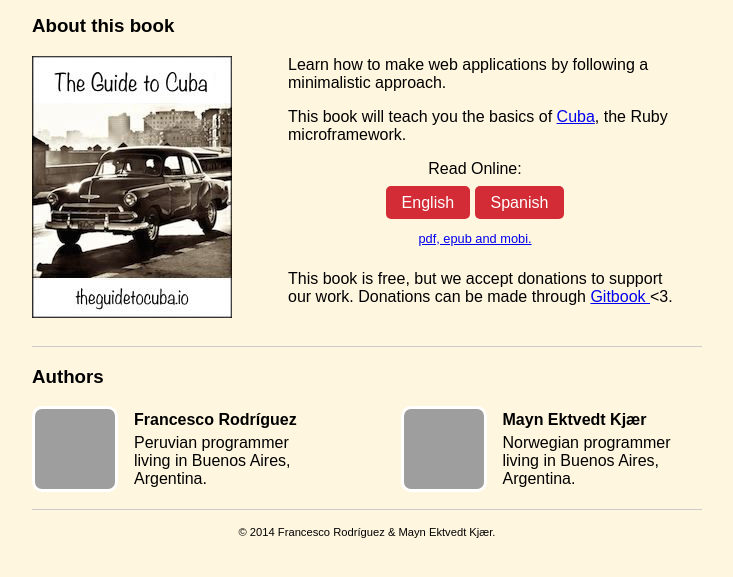
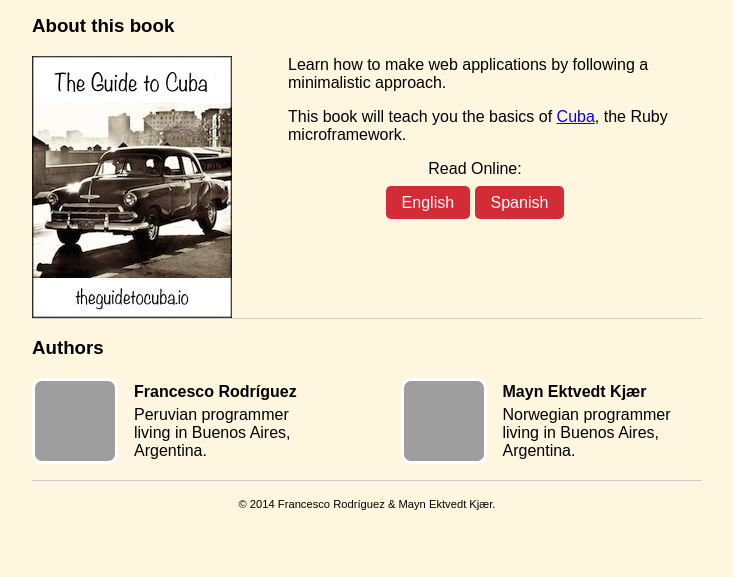
Before and after one commit to wacko/theguidetocuba, a plain HTML site: page index.html in a window 1280 px wide. Shown: the part 65-642 px from the top of the page, without its empty margins (273-1006 px from the left). Drawn offline with Linux system fonts and the light colour scheme; grey boxes are pictures that could not be loaded; a web font is replaced by a local one.

Commit message:
Add files to gh-pages

```diff
--- a/index.html
+++ b/index.html
@@ -37,22 +37,10 @@
 
       <section id="read">
         <p>Read Online:</p>
-        <a href="http://online.theguidetocuba.io/en/" class="action">English</a>
-        <a href="http://online.theguidetocuba.io/es/" class="action">Spanish</a>
-        <a href="https://www.gitbook.io/book/frodsan/theguidetocuba" id="homepage">
-          pdf, epub and mobi.
-        </a>
+        <a href="en/" class="action">English</a>
+        <a href="es/" class="action">Spanish</a>
       </section>
 
-      <section id="donate">
-        <p>
-          This book is free, but we accept donations to support
-          our work. Donations can be made through
-          <a href="https://www.gitbook.io/donate/book/frodsan/theguidetocuba">
-            Gitbook
-          </a> &lt;3.
-        </p>
-      </section>
     </section>
 
     <section id="authors">
@@ -79,16 +67,5 @@
       <p>© 2014 Francesco Rodríguez & Mayn Ektvedt Kjær.</p>
     </footer>
 
-    <script type="text/javascript">
-      var _gaq = _gaq || [];
-      _gaq.push(["_setAccount", "UA-50838803-1"]);
-      _gaq.push(["_trackPageview"]);
-
-      (function() {
-        var ga = document.createElement("script"); ga.type = "text/javascript"; ga.async = true;
-        ga.src = ("https:" == document.location.protocol ? "https://ssl" : "http://www") + ".google-analytics.com/ga.js";
-        var s = document.getElementsByTagName("script")[0]; s.parentNode.insertBefore(ga, s);
-      })();
-    </script>
   </body>
 </html>
```
Also changed, not shown: 3 other files.
